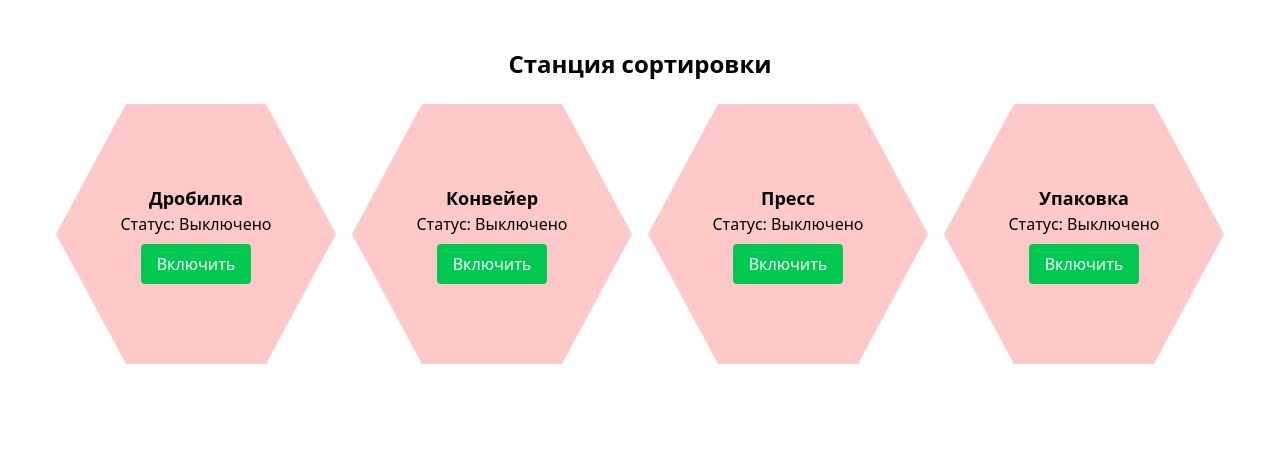
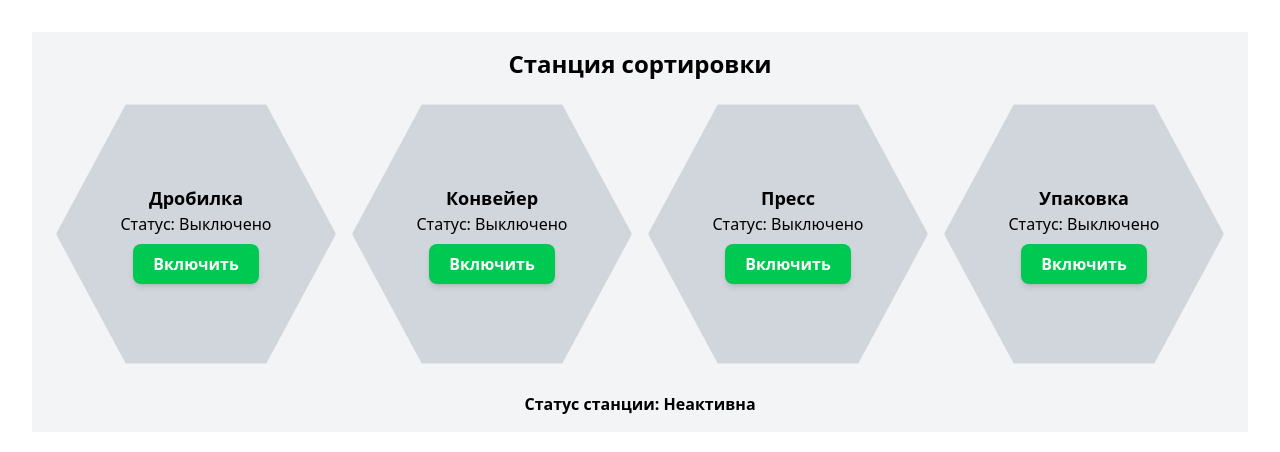
Before and after one commit to KanatJuzbayev/sorting-station, a React (Vite) app: page / in a window 1280 px wide. Shown: the top 452 px of the page. Built offline with nearby package versions, Linux system fonts and the light colour scheme.

Commit message:
feat(Station): add check all Devices Off

```diff
--- a/src/components/Device.tsx
+++ b/src/components/Device.tsx
@@ -19,7 +19,7 @@ const Device = ({ name, onToggle }: DeviceProps) => {
       }, 5000);
       return () => clearTimeout(timer);
     }
-  }, [isOn, name]);
+  }, [isOn, name, onToggle]);
 
   const handleToggle = () => {
     const newStatus = !isOn;
@@ -31,17 +31,21 @@ const Device = ({ name, onToggle }: DeviceProps) => {
 
   return (
     <div
-      className={`hexagon flex flex-col items-center justify-center p-4 m-2 rounded ${
-        isOn ? "bg-green-200" : "bg-red-200"
+      className={` shadow-lg rounded-xl  border border-gray-200 hexagon  flex flex-col items-center justify-center p-4 m-2  ${
+        isOn
+          ? "bg-green-500 hover:bg-green-600"
+          : "bg-gray-300 hover:bg-gray-400"
       }`}
     >
       <h2 className="text-lg font-bold">{name}</h2>
       <p>Статус: {status}</p>
       <button
         onClick={handleToggle}
-        className={`mt-2 px-4 py-2 rounded ${
-          isOn ? "bg-red-500" : "bg-green-500"
-        } text-white`}
+        className={`mt-2 px-5 py-2 rounded-lg transition-colors shadow-md ${
+          isOn
+            ? "bg-red-500 hover:bg-red-600"
+            : "bg-green-500 hover:bg-green-600"
+        } text-white font-semibold`}
       >
         {isOn ? "Выключить" : "Включить"}
       </button>
--- a/src/components/Station.tsx
+++ b/src/components/Station.tsx
@@ -14,18 +14,23 @@ const Station = () => {
     console.log(devicesStatus);
   };
 
+  const allDevicesOff = Object.values(devicesStatus).every((status) => !status);
+
   useEffect(() => {
     console.log(devicesStatus);
   }, [devicesStatus]);
 
   return (
-    <div className="p-4">
+    <div className={`p-4 ${allDevicesOff ? "bg-gray-100" : "bg-green-100"}`}>
       <h1 className="text-2xl font-bold mb-4">Станция сортировки</h1>
       <div className="flex">
         {devices.map((device, index) => (
           <Device key={index} name={device} onToggle={handleToggle} />
         ))}
       </div>
+      <div className="mt-5 font-bold">
+        <p>Статус станции: {allDevicesOff ? "Неактивна" : "Активна"}</p>
+      </div>
     </div>
   );
 };
```
